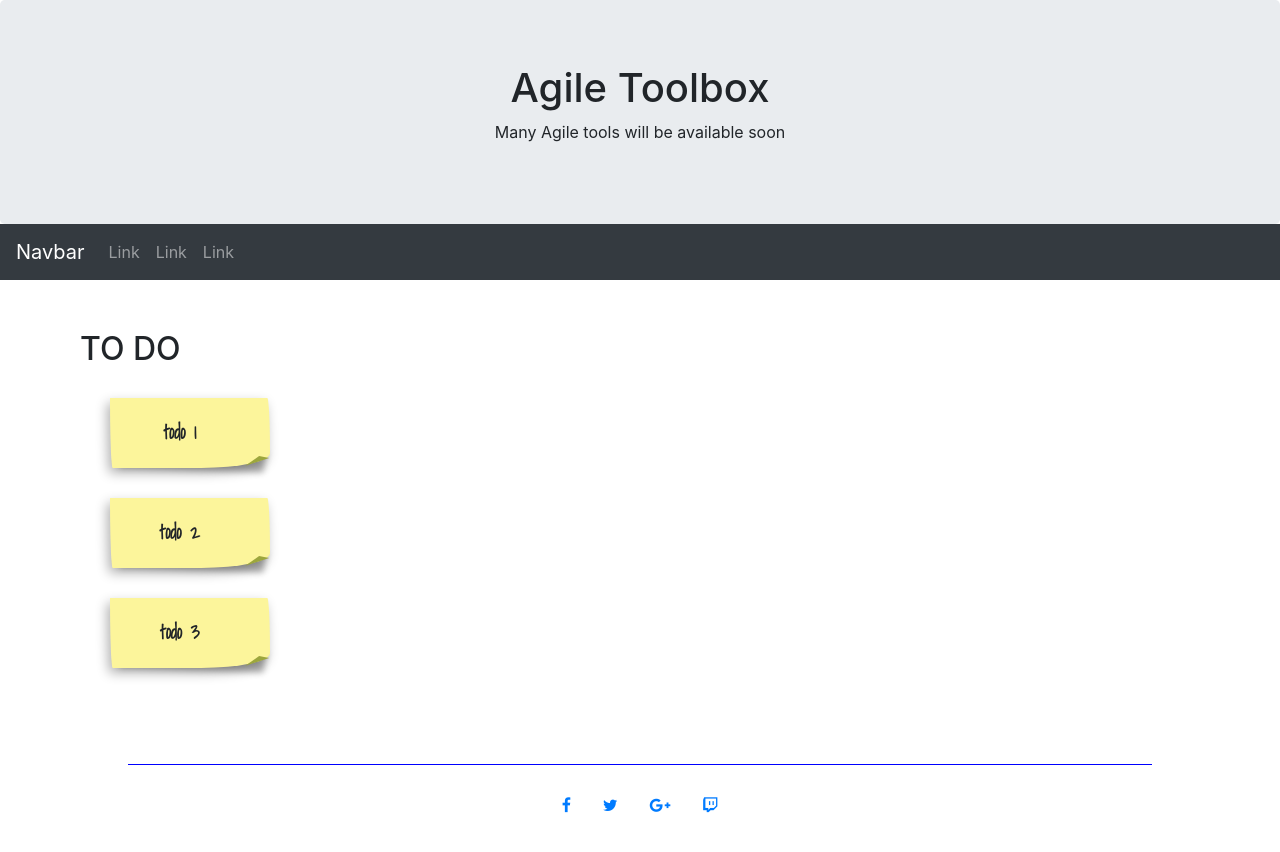
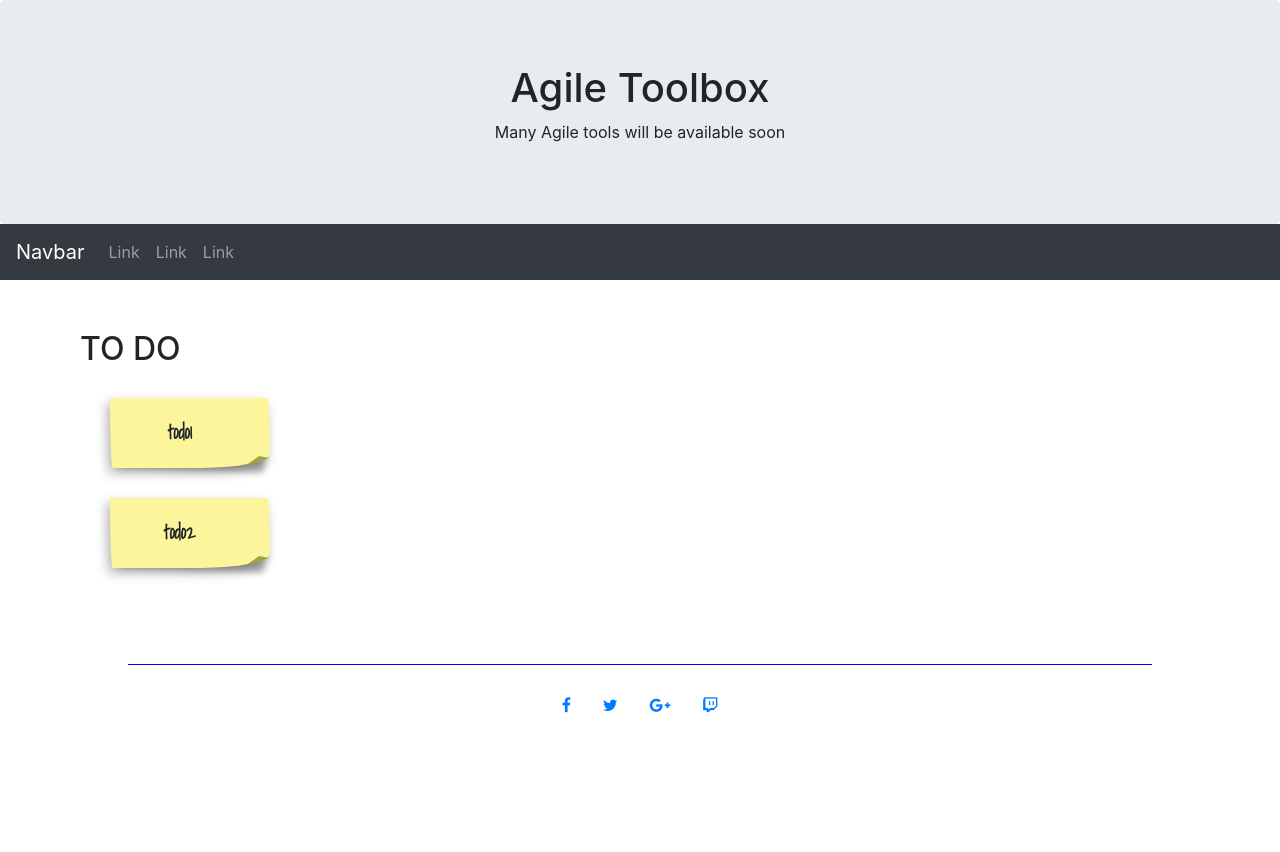
Before and after one commit to RodinDenis/agile-tool-box, a Vue app in the folder front/: page / in a window 1280 px wide. Shown: the top 852 px of the page. After the commit the page ends 800 px from the top, so only its background shows below. Built offline with nearby package versions, Linux system fonts and the light colour scheme.

Commit message:
Переименованы параметры в шаблонах

```diff
--- a/front/public/index.html
+++ b/front/public/index.html
@@ -90,7 +90,6 @@ footer i {
 
   <div class="row" style="margin: 0 auto; width: 100%;">
       <div class="col-sm-4">
-        <h2>TO DO</h2>
         <div id="app"></div>
       </div>
     </div>
--- a/front/src/App.vue
+++ b/front/src/App.vue
@@ -1,8 +1,11 @@
 <template>
   <div id="app">
+    <div>
+      <h2>TO DO</h2>
       <Sticker
-  v-for="(todo) in todos"
-  v-bind:mess="todo"/>
+          v-for="sticker in stickers" :key="sticker.message"
+          v-bind:msg="sticker.message"/>
+    </div>
   </div>
 </template>
 
@@ -16,16 +19,11 @@ export default {
   },
   data() {
     return {
-        todos: [
-          'todo 1',
-          'todo 2',
-          'todo 3'
+      stickers: [
+        {message: 'todo1'},
+        {message: 'todo2'}
       ]
     }
   },
 }
 </script>
-
-<style>
-
-</style>
--- a/front/src/components/Sticker.vue
+++ b/front/src/components/Sticker.vue
@@ -1,13 +1,13 @@
 <template>
-  <div id="stick" class="sticker">
-     <span class="text">{{ mess }}</span>
+  <div class="sticker">
+    <span class="text">{{ msg }}</span>
   </div>
 </template>
 
 <script>
 export default {
   name: 'Sticker',
-   props: ['mess']
+  props: ['msg']
 }
 
 </script>
@@ -25,13 +25,11 @@ export default {
   margin: 30px;
   background-color: #fcf59b;
   border-radius: 0px 10px 250px / 0 200px 55px 250px;
-  -webkit-box-shadow: -3px 5px 12px 0 rgba(0,0,0,0.3);
-  -moz-box-shadow: -3px 5px 12px 0 rgba(0,0,0,0.3);
-  box-shadow: -3px 5px 12px 0 rgba(0,0,0,0.3);
-  //-ms-transform: rotateZ(-4deg);
-  //-webkit-transform: rotateZ(-4deg);
-  //transform: rotateZ(-4deg);
+  -webkit-box-shadow: -3px 5px 12px 0 rgba(0, 0, 0, 0.3);
+  -moz-box-shadow: -3px 5px 12px 0 rgba(0, 0, 0, 0.3);
+  box-shadow: -3px 5px 12px 0 rgba(0, 0, 0, 0.3);
 }
+
 /* Text on the sticker*/
 .text {
   text-align: center;
@@ -49,15 +47,16 @@ export default {
   z-index: -1;
   width: 90%;
   height: 20px;
-  -webkit-box-shadow: 3px 17px 6px rgba(0,0,0,.3);
-  -moz-box-shadow: 3px 17px 6px rgba(0,0,0,.3);
-  box-shadow: 3px 17px 6px rgba(0,0,0,.3);
+  -webkit-box-shadow: 3px 17px 6px rgba(0, 0, 0, .3);
+  -moz-box-shadow: 3px 17px 6px rgba(0, 0, 0, .3);
+  box-shadow: 3px 17px 6px rgba(0, 0, 0, .3);
   bottom: 15px;
   right: 5px;
-  -ms-transform: skew(-10deg,2deg);
-  -webkit-transform: skew(-10deg,2deg);
-  transform: skew(-10deg,2deg);
+  -ms-transform: skew(-10deg, 2deg);
+  -webkit-transform: skew(-10deg, 2deg);
+  transform: skew(-10deg, 2deg);
 }
+
 /* Curl */
 .sticker::after {
   content: '';
@@ -69,7 +68,7 @@ export default {
   bottom: 1px;
   border-top: 10px solid rgb(156, 166, 61);
   border-right: 10px solid transparent;
-  -webkit-transform: skew(-55deg,10deg);
-  transform: skew(-55deg,10deg);
+  -webkit-transform: skew(-55deg, 10deg);
+  transform: skew(-55deg, 10deg);
 }
 </style>
```
Lines whose indentation alone changed are shown as unchanged.
